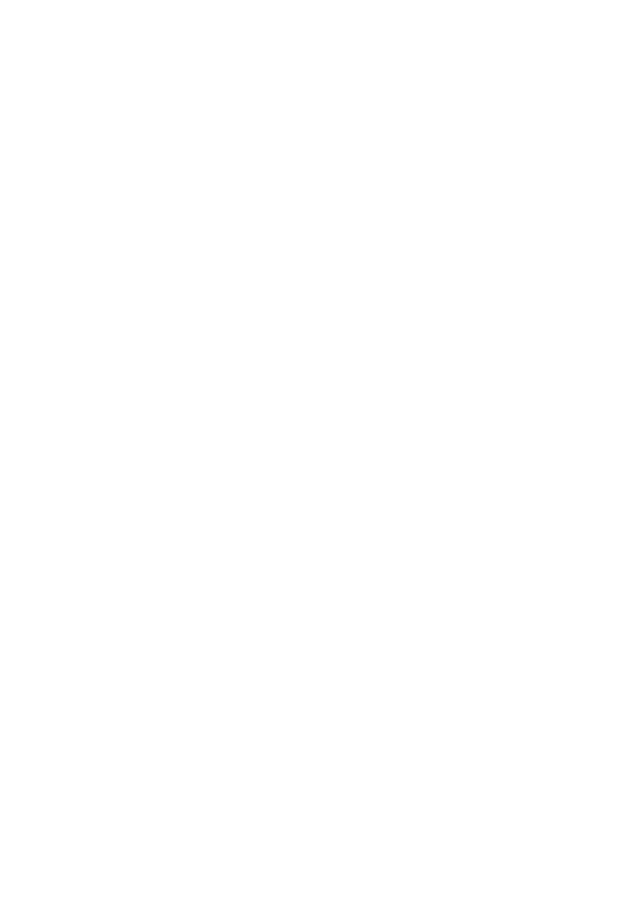
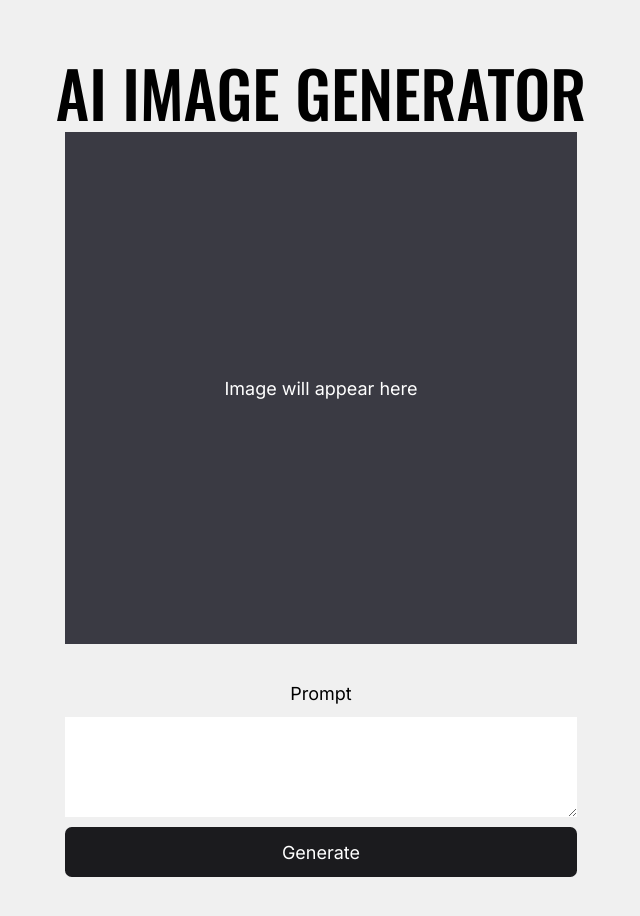
Before and after one commit to mqwebster/mqwebster, a Next.js app: page /portfolio/ai-image-generator in a window 1280 px wide. Before the commit this address had no page. Shown: the part 540-1456 px from the top of the page, without its empty margins (319-959 px from the left). Before the commit the page ends 908 px from the top, so only its background shows below. Built offline with nearby package versions, Linux system fonts and the light colour scheme.

Commit message:
updated ai image generator to use Next.js; original index.html, style.css, and main.js moved into page.tsx; original server.js no longer uses node, cors, and express and instead uses Next.js api routing in route.ts

```diff
--- /dev/null
+++ b/app/api/image-generator/route.ts
@@ -0,0 +1,28 @@
+import { NextResponse } from "next/server";
+import OpenAI from "openai";
+
+// Initialize OpenAI client
+const openai = new OpenAI({ apiKey: process.env.OPENAI_API_KEY });
+
+export async function POST(request: Request) {
+  try {
+    const { prompt } = await request.json();
+
+    const aiResponse = await openai.images.generate({
+      model: "dall-e-3",
+      prompt: prompt,
+      size: "1024x1024",
+      quality: "standard",
+      n: 1,
+    });
+
+    const image = aiResponse.data[0].url;
+    return NextResponse.json({ image });
+  } catch (error) {
+    console.error(error);
+    return NextResponse.json(
+      { error: "Something went wrong" },
+      { status: 500 }
+    );
+  }
+}
--- /dev/null
+++ b/app/portfolio/ai-image-generator/page.tsx
@@ -0,0 +1,103 @@
+"use client";
+import { useState } from "react";
+import PortfolioPageHeader from "@/app/components/blocks/Portfolio/PortfolioPageHeader";
+import Image from "next/image";
+
+export default function Page() {
+  const [image, setImage] = useState<string | null>(null);
+  const [isLoading, setIsLoading] = useState(false);
+
+  async function handleSubmit(e: React.FormEvent<HTMLFormElement>) {
+    e.preventDefault();
+    setIsLoading(true);
+    const form = e.currentTarget;
+    const formData = new FormData(form);
+
+    try {
+      const res = await fetch("/api/image-generator", {
+        method: "POST",
+        headers: {
+          "Content-Type": "application/json",
+        },
+        body: JSON.stringify({
+          prompt: formData.get("prompt"),
+        }),
+      });
+
+      if (res.ok) {
+        const { image } = await res.json();
+        setImage(image);
+      } else {
+        const err = await res.text();
+        alert(err);
+        console.error(err);
+      }
+    } catch (error) {
+      console.error("Error:", error);
+      alert("An error occurred. Please try again.");
+    } finally {
+      setIsLoading(false);
+    }
+  }
+
+  return (
+    <main className="flex min-h-screen flex-col items-center justify-between">
+      <section
+        id="ai-image-generator"
+        className="w-full md:max-w-screen-xl z-0 px-8 py-16"
+      >
+        <PortfolioPageHeader
+          title="OpenAI Image Generator"
+          githubLink="https://github.com/mqwebster/mqwebster/tree/main/app/portfolio/ai-image-generator"
+        />
+
+        <div className="grid place-items-center">
+          <h2 className="font-title type-preset-3">AI Image Generator</h2>
+
+          <div
+            id="result"
+            className="flex justify-center items-center aspect-square max-w-[512px] w-full bg-[#3a3a43] text-white"
+          >
+            {image ? (
+              <Image
+                src={image}
+                alt="Generated image"
+                width={512}
+                height={512}
+              />
+            ) : (
+              "Image will appear here"
+            )}
+          </div>
+
+          <form
+            onSubmit={handleSubmit}
+            className="flex flex-col justify-center items-center max-w-[512px] w-full mt-8"
+          >
+            <label htmlFor="prompt">Prompt</label>
+            <textarea
+              name="prompt"
+              maxLength={160}
+              className="w-full h-[100px] my-[10px] text-black"
+            ></textarea>
+
+            <button
+              type="submit"
+              disabled={isLoading}
+              className="flex items-center justify-center gap-4 w-full h-[50px] bg-[#1b1b1e] text-white border-none rounded-md mb-[50px] hover:bg-[#2b2b2e] disabled:bg-gray-400"
+            >
+              <span>Generat{isLoading ? "ing... " : "e"}</span>
+              <span
+                className={`${
+                  isLoading ? "block animate-spin-slow duration-[2s]" : "hidden"
+                }`}
+              >
+                🧠
+              </span>
+            </button>
+          </form>
+        </div>
+      </section>
+    </main>
+  );
+}
```
